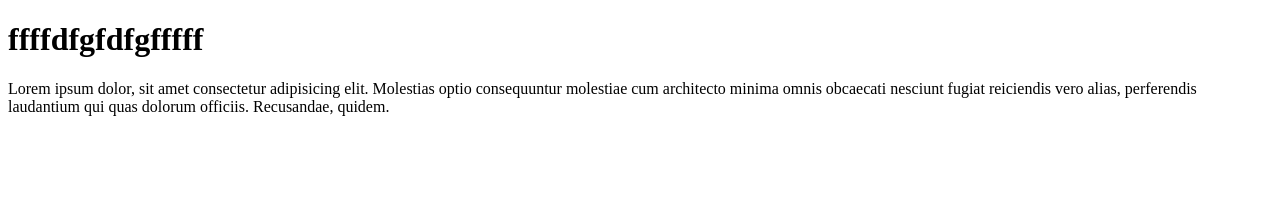
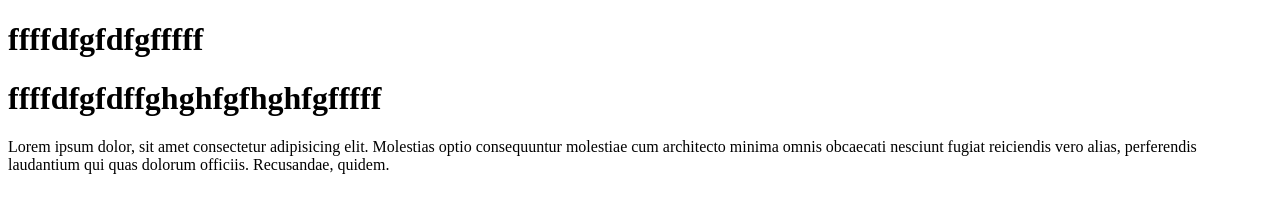
Before and after one commit to mahiru-shiinaa/bai-10-tuhoc, a plain HTML site: page index.html in a window 1280 px wide. Drawn offline with Linux system fonts and the light colour scheme.

Commit message:
Update index.html

```diff
--- a/index.html
+++ b/index.html
@@ -7,6 +7,7 @@
 </head>
 <body>
     <h1>ffffdfgfdfgfffff</h1>
+     <h1>ffffdfgfdffghghfgfhghfgfffff</h1>
     <p>Lorem ipsum dolor, sit amet consectetur adipisicing elit. Molestias optio consequuntur molestiae cum architecto minima omnis obcaecati nesciunt fugiat reiciendis vero alias, perferendis laudantium qui quas dolorum officiis. Recusandae, quidem.</p>
 </body>
 </html>
```
